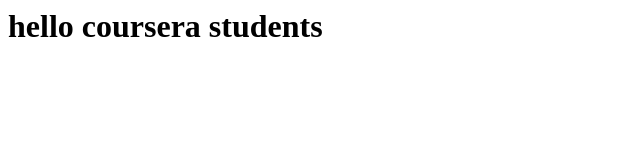
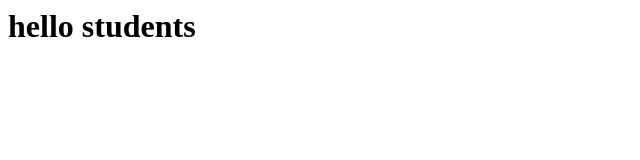
Before and after one commit to meriab21/coursera-paractice, a plain HTML site: page index.html in a window 1280 px wide. Shown: the whole page, without its empty margins (0-640 px from the left). Drawn offline with Linux system fonts and the light colour scheme.

Commit message:
First web file.

```diff
--- a/index.html
+++ b/index.html
@@ -2,11 +2,11 @@
     <head>
         <meta>
         <meta chatset="utf-8">
-        <title>Ho coursera</title>
+        <title>Hello coursera</title>
     </head>
     <body>
         <h1>
-            hello coursera students
+            hello students
         </h1>
 
 
```
